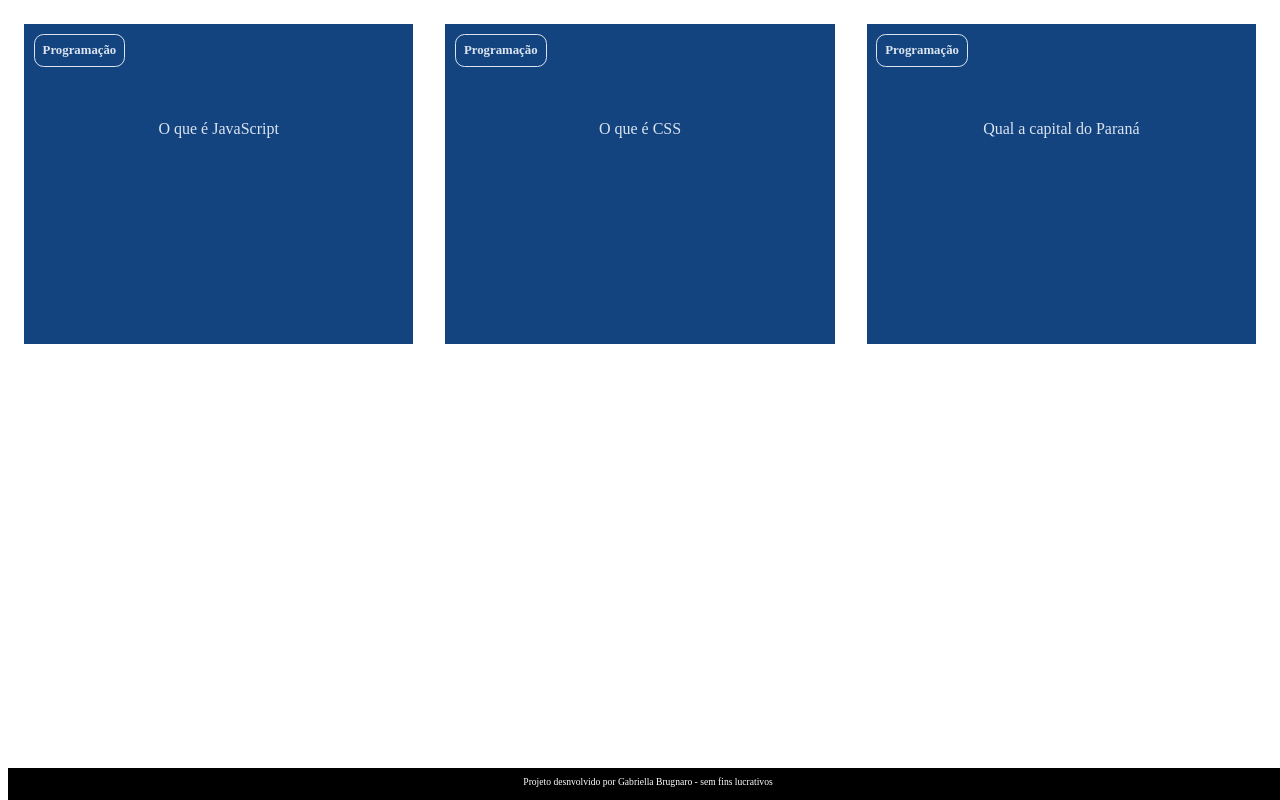
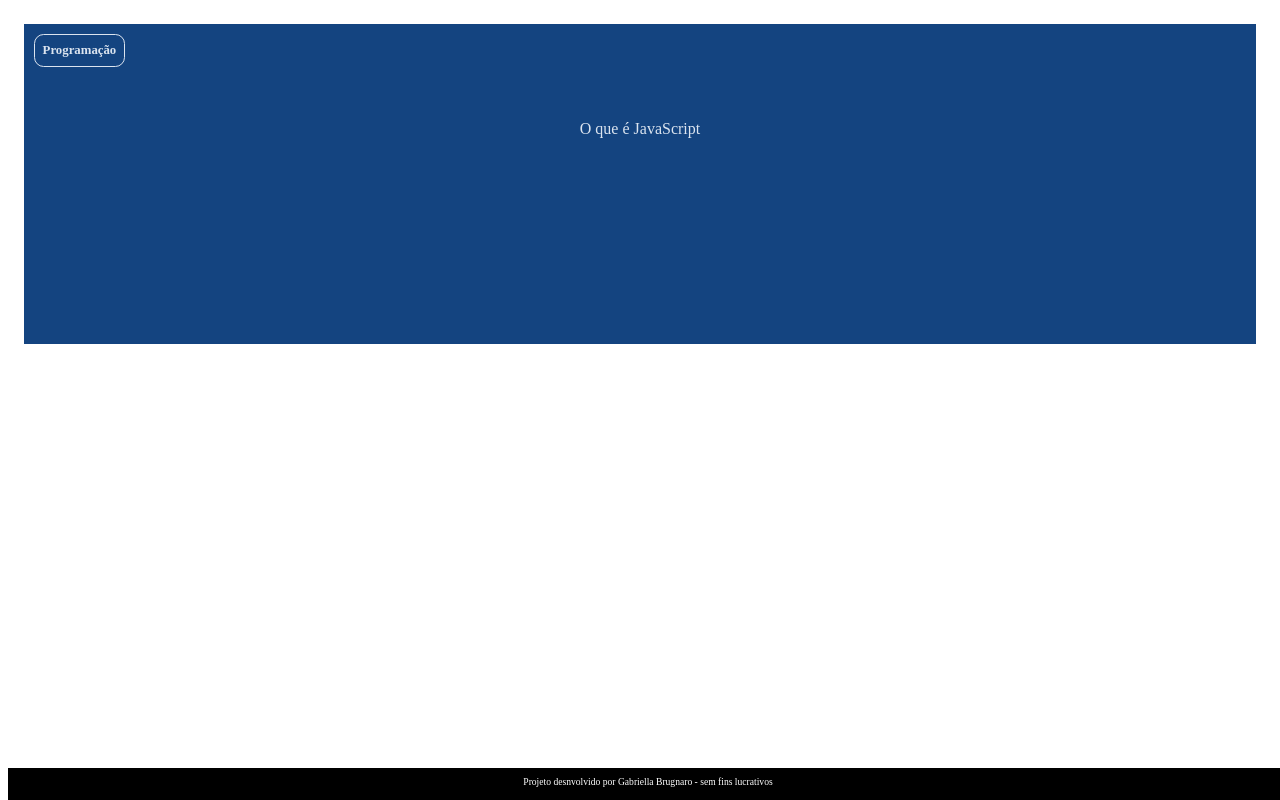
Before and after one commit to brugnaro03/portifolio, a plain HTML site: page index.html in a window 1280 px wide. Drawn offline with Linux system fonts and the light colour scheme; a web font is replaced by a local one.

Commit message:
Add files via upload

```diff
--- a/index.html
+++ b/index.html
@@ -19,35 +19,12 @@
                        <p> O que é JavaScript </p>
                     </div>
                   <div class="cartao__conteudo__resposta">
-                   <p> O JavaScript é uma linguagem de </p>
+                   <p> O JavaScript é uma linguagem de Programação</p>
                  </div>
                 </div>
             </article>
 
-            <article class="cartao">
-                <div class="cartao__conteudo">
-                    <h3>Programação</h3>
-                    <div class ="cartao__conteudo__pergunta">
-                       <p> O que é CSS </p>
-                    </div>
 
-                  <div class="cartao__conteudo__resposta">
-                   <p>O CSS é uma linguagem de marcação </p>
-                 </div>
-                </div>
-                </article>
-                <article class="cartao">
-                    <div class="cartao__conteudo">
-                        <h3>Programação</h3>
-                        <div class ="cartao__conteudo__pergunta">
-                           <p> Qual a capital do Paraná </p>
-                        </div>
-
-                      <div class="cartao__conteudo__resposta">
-                       <p>A capital do Paraná é  Curitiba </p>
-                     </div>
-                    </div>
-                    </article>
         </section>
     </main>
 
```
Also changed, not shown: perguntas.js (added, +17 -0 lines).
